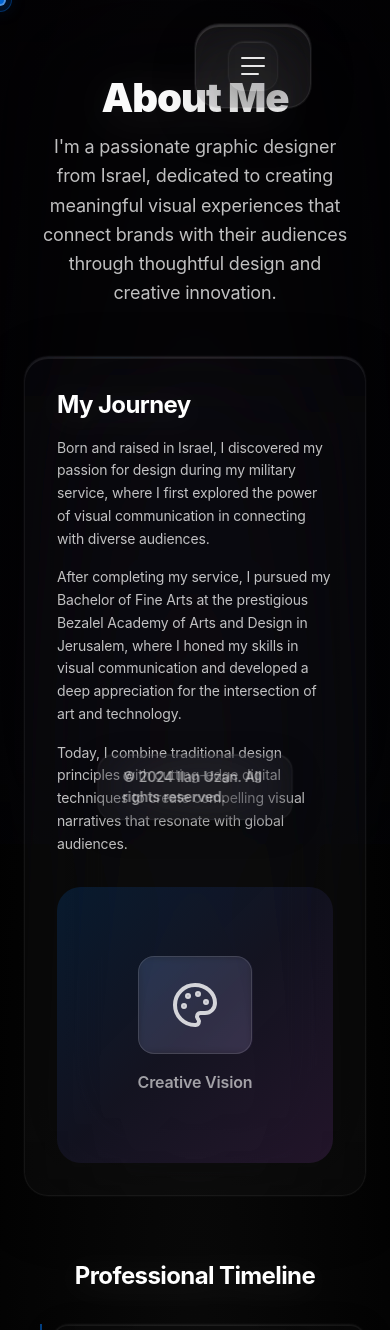
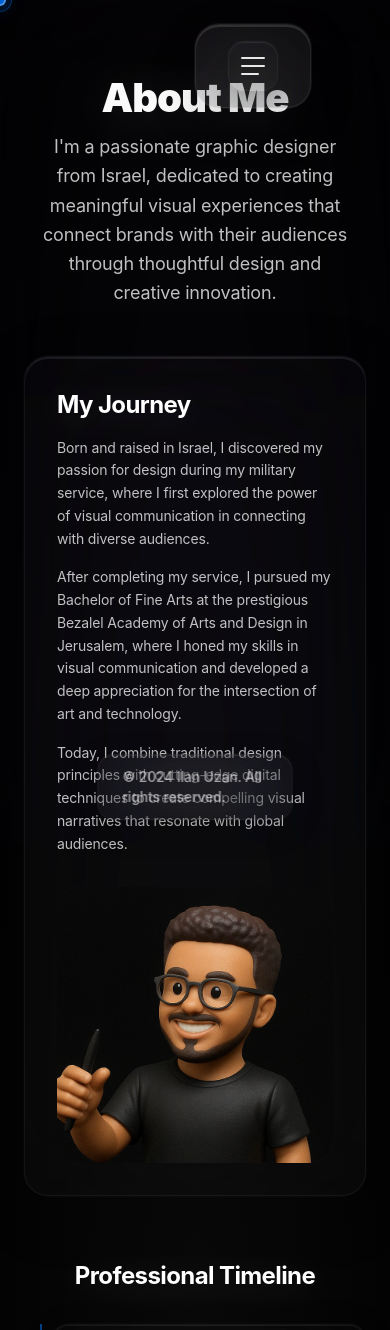
Before and after one commit to ilan-uzan/graphicdesign, a React (Create React App) app: page /about in a window 390 px wide. Shown: the top 1330 px of the page. Built offline with nearby package versions, Linux system fonts and the light colour scheme.

Commit message:
Add profile image to About page - integrated 3D avatar in My Journey section with Apple-inspired styling and responsive design

```diff
--- a/src/pages/About.js
+++ b/src/pages/About.js
@@ -2,6 +2,7 @@ import React from 'react';
 import { motion } from 'framer-motion';
 import { Palette } from 'lucide-react';
 import GlassCard from '../components/GlassCard';
+import profileImage from '../assets/images/profile.jpg';
 
 const About = () => {
   const timeline = [
@@ -111,16 +112,37 @@ const About = () => {
               </div>
               <div className="relative">
                 <motion.div
-                  className="aspect-square bg-gradient-to-br from-accent-primary/15 via-accent-secondary/10 to-accent-tertiary/15 rounded-3xl flex items-center justify-center"
+                  className="aspect-square bg-gradient-to-br from-accent-primary/15 via-accent-secondary/10 to-accent-tertiary/15 rounded-3xl overflow-hidden relative"
                   whileHover={{ scale: 1.02 }}
                   transition={{ duration: 0.3 }}
                 >
-                  <div className="text-white/60 text-center">
-                    <div className="mb-4 p-6 rounded-2xl bg-white/[0.08] backdrop-blur-sm border border-white/[0.12]">
-                      <Palette className="w-12 h-12 lg:w-16 lg:h-16 text-white/80 mx-auto" />
+                  {/* Profile Image */}
+                  <div className="w-full h-full relative">
+                    <img
+                      src={profileImage}
+                      alt="Ilan Uzan - Graphic Designer"
+                      className="w-full h-full object-cover"
+                      onError={(e) => {
+                        // Hide image and show fallback
+                        e.target.style.display = 'none';
+                        const fallback = e.target.parentElement.querySelector('.fallback-content');
+                        if (fallback) fallback.style.display = 'flex';
+                      }}
+                    />
+                    {/* Fallback content */}
+                    <div className="fallback-content absolute inset-0 flex items-center justify-center text-white/60 text-center" style={{display: 'none'}}>
+                      <div>
+                        <div className="mb-4 p-6 rounded-2xl bg-white/[0.08] backdrop-blur-sm border border-white/[0.12]">
+                          <Palette className="w-12 h-12 lg:w-16 lg:h-16 text-white/80 mx-auto" />
+                        </div>
+                        <div className="text-base lg:text-lg font-semibold">Ilan Uzan</div>
+                        <div className="text-sm text-white/50 mt-1">Graphic Designer</div>
+                      </div>
                     </div>
-                    <div className="text-base lg:text-lg font-semibold">Creative Vision</div>
                   </div>
+
+                  {/* Overlay for better text readability if needed */}
+                  <div className="absolute inset-0 bg-gradient-to-t from-black/20 via-transparent to-transparent opacity-0 hover:opacity-100 transition-opacity duration-300" />
                 </motion.div>
               </div>
             </div>
--- a/src/pages/Contact.js
+++ b/src/pages/Contact.js
@@ -43,23 +43,23 @@ const Contact = () => {
     {
       icon: Mail,
       title: 'Email',
-      value: 'hello@ilanuzan.com',
+      value: 'ilanxuzan@gmail.com',
       description: 'Send me an email for project inquiries',
-      action: 'mailto:hello@ilanuzan.com',
+      action: 'mailto:ilanxuzan@gmail.com',
     },
     {
       icon: Phone,
       title: 'Phone',
-      value: '+972 50 123 4567',
+      value: '+972 50 283 8283',
       description: 'Call me for urgent matters',
-      action: 'tel:+972501234567',
+      action: 'tel:+972502838283',
     },
     {
       icon: Linkedin,
       title: 'LinkedIn',
-      value: 'linkedin.com/in/ilanuzan',
+      value: 'LinkedIn Profile',
       description: 'Connect with me professionally',
-      action: 'https://linkedin.com/in/ilanuzan',
+      action: 'https://www.linkedin.com/in/ilan-uzan-646825204',
     },
     {
       icon: Palette,
```
Also changed, not shown: src/assets/images/profile.jpg (added).
